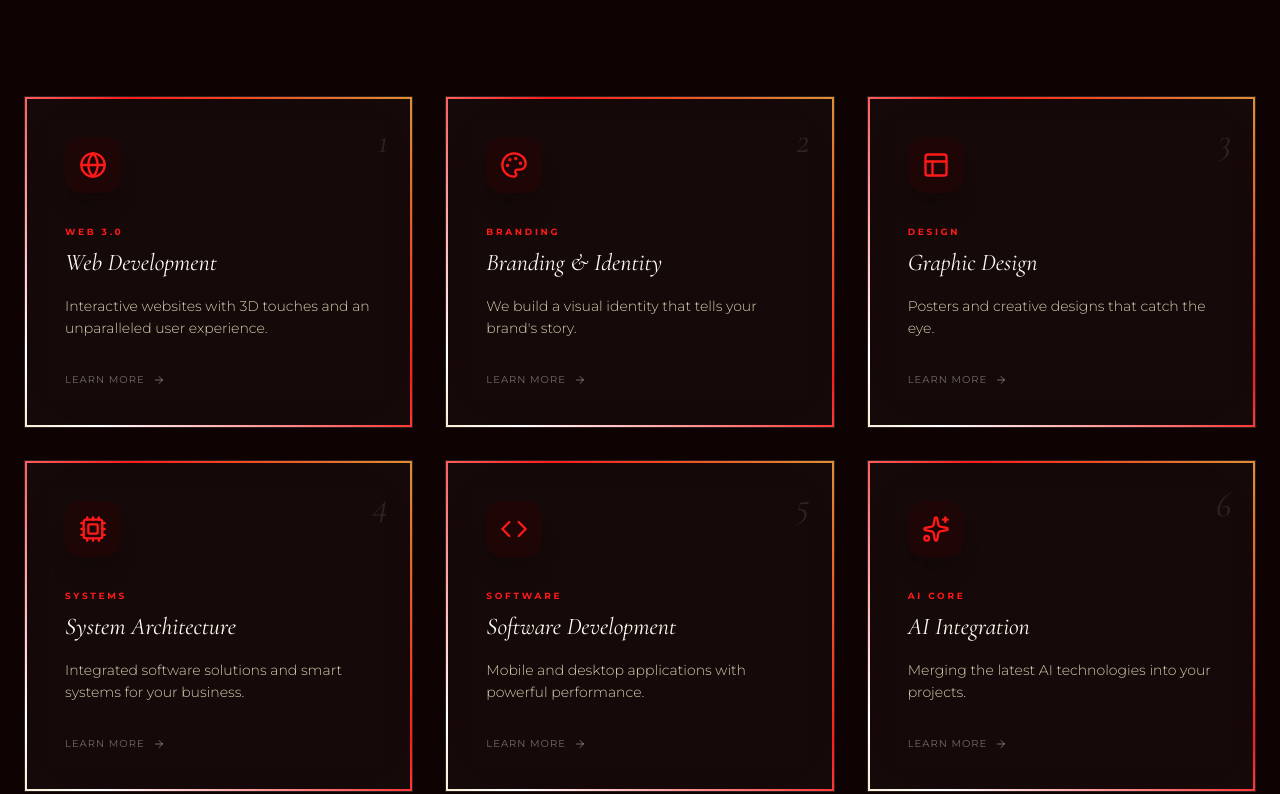
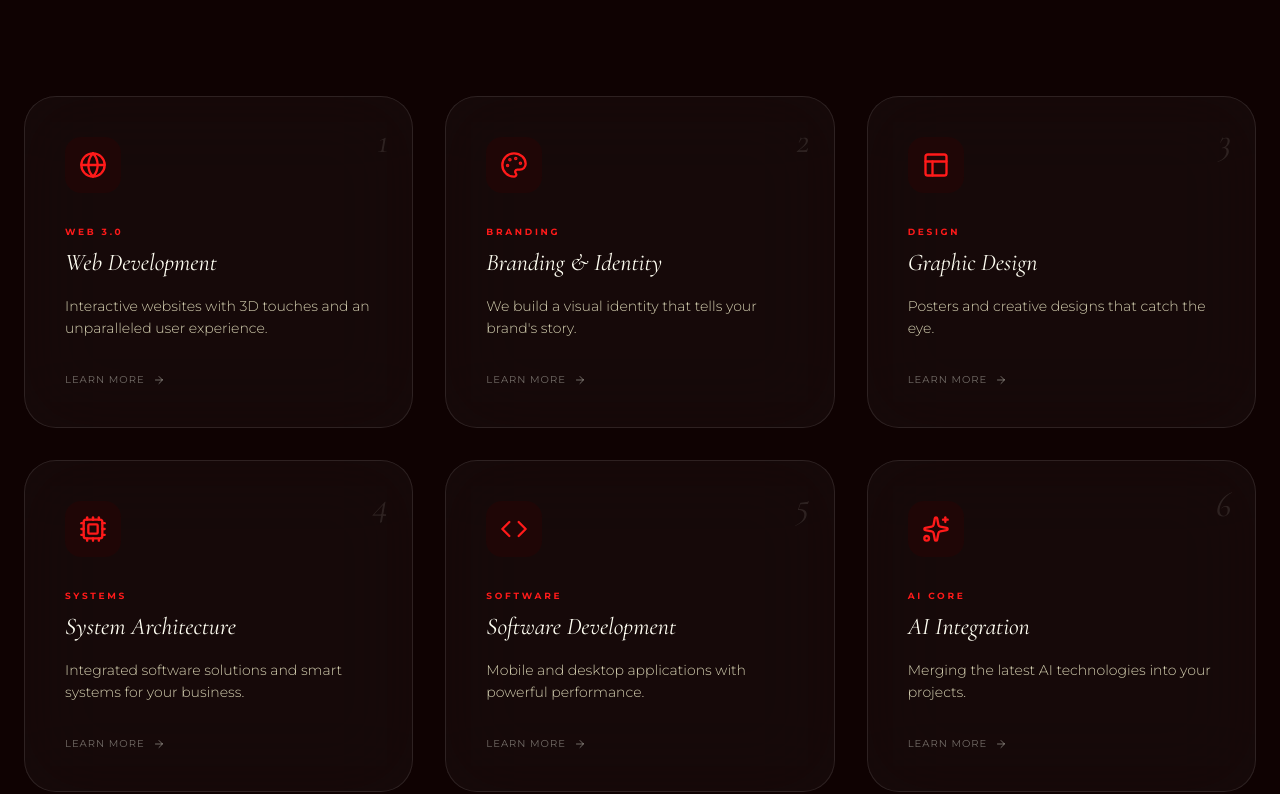
Before and after one commit to abdulla2a/Ar_agency, a React (Vite) app: page / in a window 1280 px wide. Shown: the part 1049-1843 px from the top of the page. Built offline with nearby package versions, Linux system fonts and the light colour scheme.

Commit message:
Update App.tsx

```diff
--- a/src/App.tsx
+++ b/src/App.tsx
@@ -403,28 +403,27 @@ const Services = () => {
           {services.map((service, i) => (
             <motion.div
               key={i}
-              initial={{ opacity: 0, y: 30 }}
+              initial={{ opacity: 0, y: 40 }}
               whileInView={{ opacity: 1, y: 0 }}
-              viewport={{ once: true }}
-              transition={{ delay: i * 0.1 }}
-              whileHover={{ y: -10 }}
-              className="group relative p-10 rounded-[32px] bg-glass gradient-border overflow-hidden transition-all duration-500 hover:bg-white/[0.05]"
+              viewport={{ once: true, amount: 0.2 }}
+              transition={{ duration: 0.5, delay: i * 0.1, ease: "easeOut" }}
+              className="group relative p-10 rounded-[32px] bg-glass border border-white/10 overflow-hidden hover:border-maroon-glow/30 transition-colors duration-300"
             >
-              <div className="absolute top-0 right-0 p-6 opacity-10 group-hover:opacity-20 transition-opacity">
+              <div className="absolute top-0 right-0 p-6 opacity-10">
                 <span className="text-4xl font-serif italic text-cream">{i + 1}</span>
               </div>
 
               <div className="relative z-10">
-                <div className="w-14 h-14 rounded-2xl bg-maroon-rich/40 flex items-center justify-center text-maroon-glow mb-8 group-hover:bg-maroon-glow group-hover:text-white transition-all duration-500 shadow-xl">
+                <div className="w-14 h-14 rounded-2xl bg-maroon-rich/40 flex items-center justify-center text-maroon-glow mb-8">
                   {service.icon}
                 </div>
                 <div className="text-[9px] uppercase tracking-[0.3em] text-maroon-glow mb-2 font-bold">{service.tag}</div>
-                <h3 className="text-2xl font-serif italic text-cream mb-4 group-hover:text-glow-cream transition-all">{service.title}</h3>
+                <h3 className="text-2xl font-serif italic text-cream mb-4">{service.title}</h3>
                 <p className="text-cream-muted text-sm leading-relaxed font-light mb-8">{service.desc}</p>
 
-                <div className="flex items-center space-x-2 text-[10px] uppercase tracking-widest text-cream/40 group-hover:text-cream transition-colors">
+                <div className="flex items-center space-x-2 text-[10px] uppercase tracking-widest text-cream/40">
                   <span>Learn More</span>
-                  <ArrowRight className="w-3 h-3 group-hover:translate-x-1 transition-transform" />
+                  <ArrowRight className="w-3 h-3" />
                 </div>
               </div>
             </motion.div>
```
